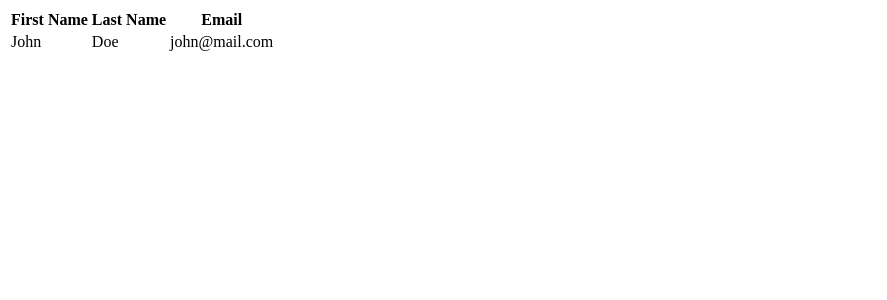
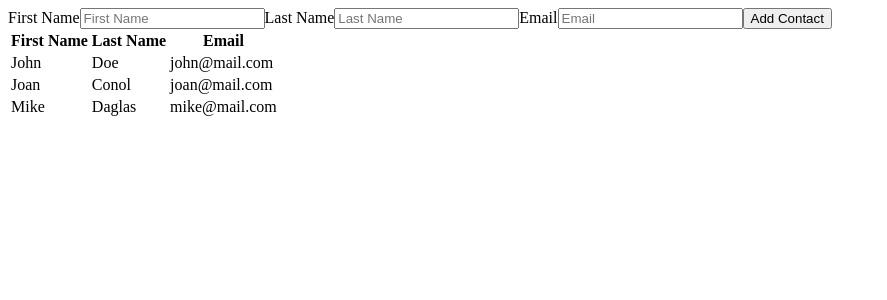
Before and after one commit to dekisa94/vivify-vue, a Vue app: page / in a window 1280 px wide. Shown: the top 300 px of the page, without its empty margins (0-887 px from the left). Built offline with nearby package versions, Linux system fonts and the light colour scheme.

Commit message:
add_new_contact

```diff
--- a/src/components/ContactsList.vue
+++ b/src/components/ContactsList.vue
@@ -1,5 +1,14 @@
 <template>
   <div>
+    <form @submit.prevent="add">
+      <label>First Name</label>
+      <input v-model="newContact.firstName" type="text" placeholder="First Name"/>
+      <label>Last Name</label>
+      <input v-model="newContact.lastName" type="text" placeholder="Last Name"/>
+      <label>Email</label>
+      <input v-model="newContact.email" type="text" placeholder="Email"/>
+      <button type="submit">Add Contact</button>
+    </form>
     <table>
       <thead>
       <th>First Name</th>
@@ -7,7 +16,7 @@
       <th>Email</th>
       </thead>
       <tbody>
-        <tr v-for= "(contact,key) in contacts" :key="key" v-if="contact.firstName==='John'">
+        <tr v-for= "(contact,key) in contacts" :key="key">
         <td> {{contact.firstName}} </td>
         <td> {{contact.lastName}} </td>
         <td> {{contact.email}} </td>
@@ -26,8 +35,19 @@
        {firstName: 'John', lastName: 'Doe', email: 'john@mail.com'},
        {firstName: 'Joan', lastName: 'Conol', email: 'joan@mail.com'},
        {firstName: 'Mike', lastName: 'Daglas', email: 'mike@mail.com'}
-     ]
+     ],
+     newContact:{
+       firstName:'',
+       lastName:'',
+       email:''
+     }
    }
+  },
+  methods:{
+    add(){
+      this.contacts.push(this.newContact)
+      this.newContact={}
+    }
   }
 }
 </script>
```
